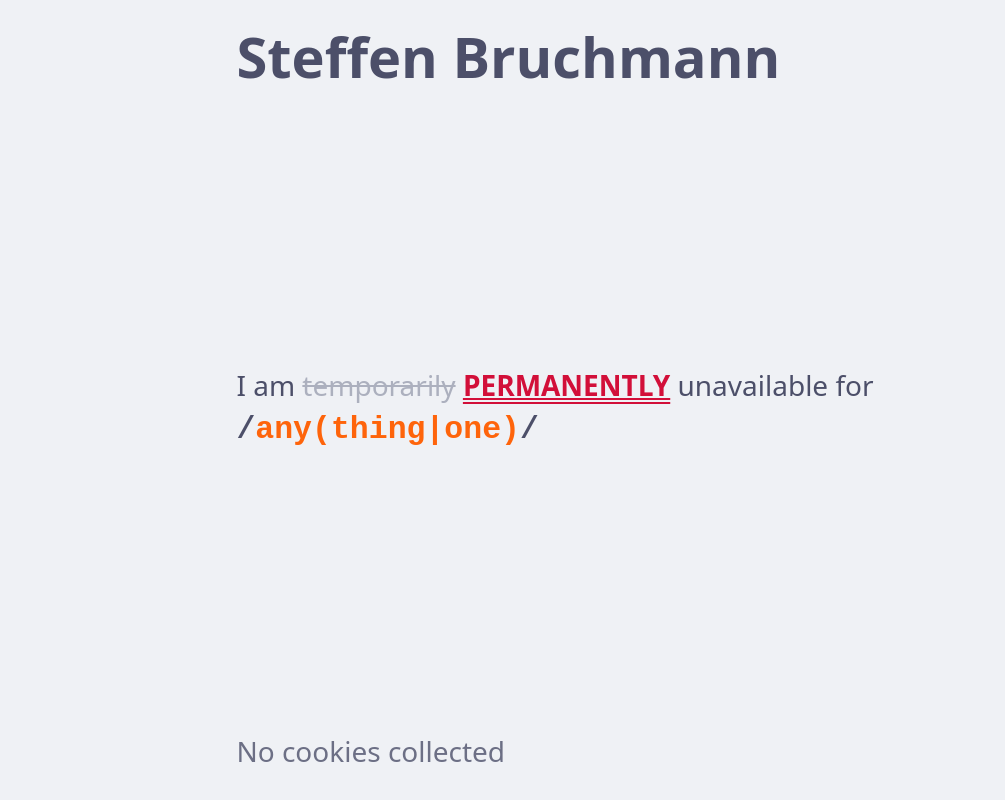
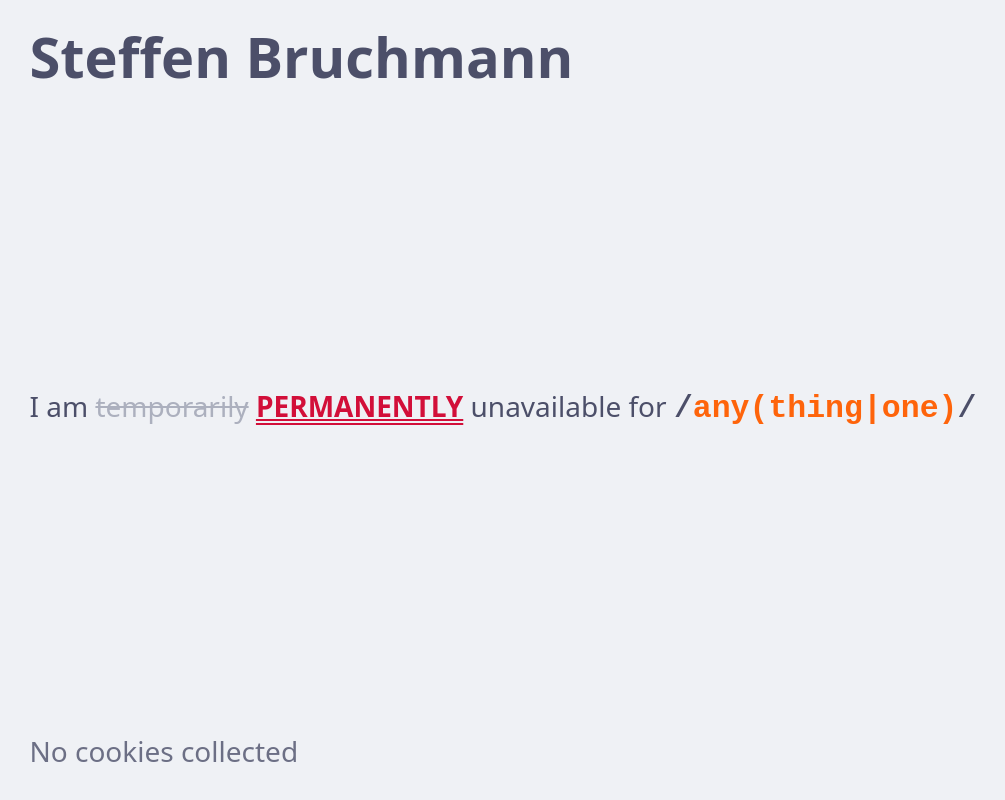
Before and after one commit to bruchmann/sbruchmann.me, a website: page public/index.html in a window 1280 px wide. Shown: the whole page, without its empty margins (85-1090 px from the left). Drawn offline with Linux system fonts and the light colour scheme.

Commit message:
Do not wrap <code>

```diff
--- a/public/style.css
+++ b/public/style.css
@@ -65,7 +65,7 @@ body {
 
 @media screen and (min-width: 60em) {
 	body {
-		inline-size: max-content;
+		inline-size: min(70ch, 100svi - (1.25em * 2));
 		margin-inline: auto;
 	}
 }
@@ -116,5 +116,5 @@ main ins {
 main code {
 	font-size: 1.125rem;
 	font-weight: 900;
-	display: block;
+	white-space: nowrap;
 }
```
